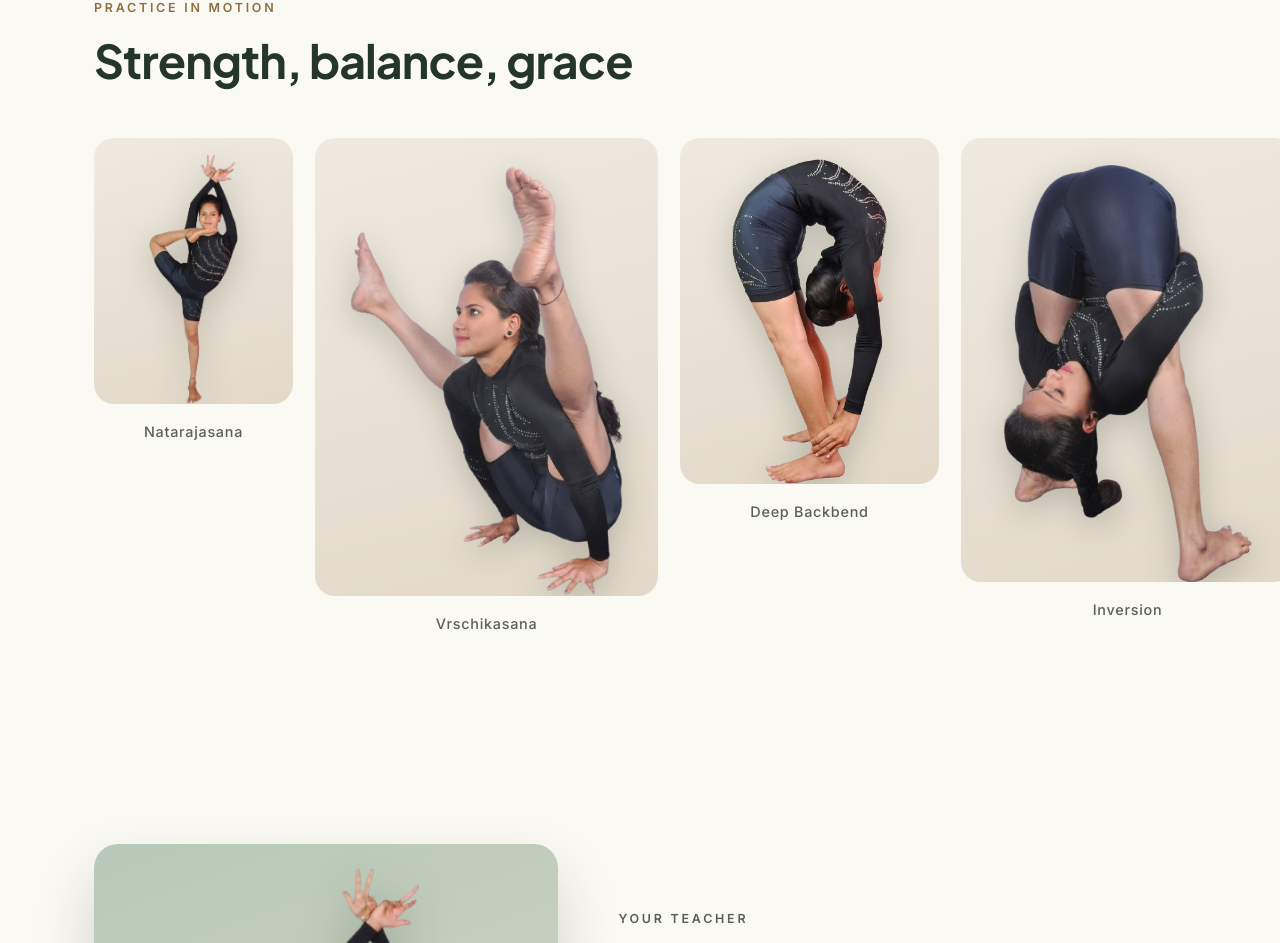
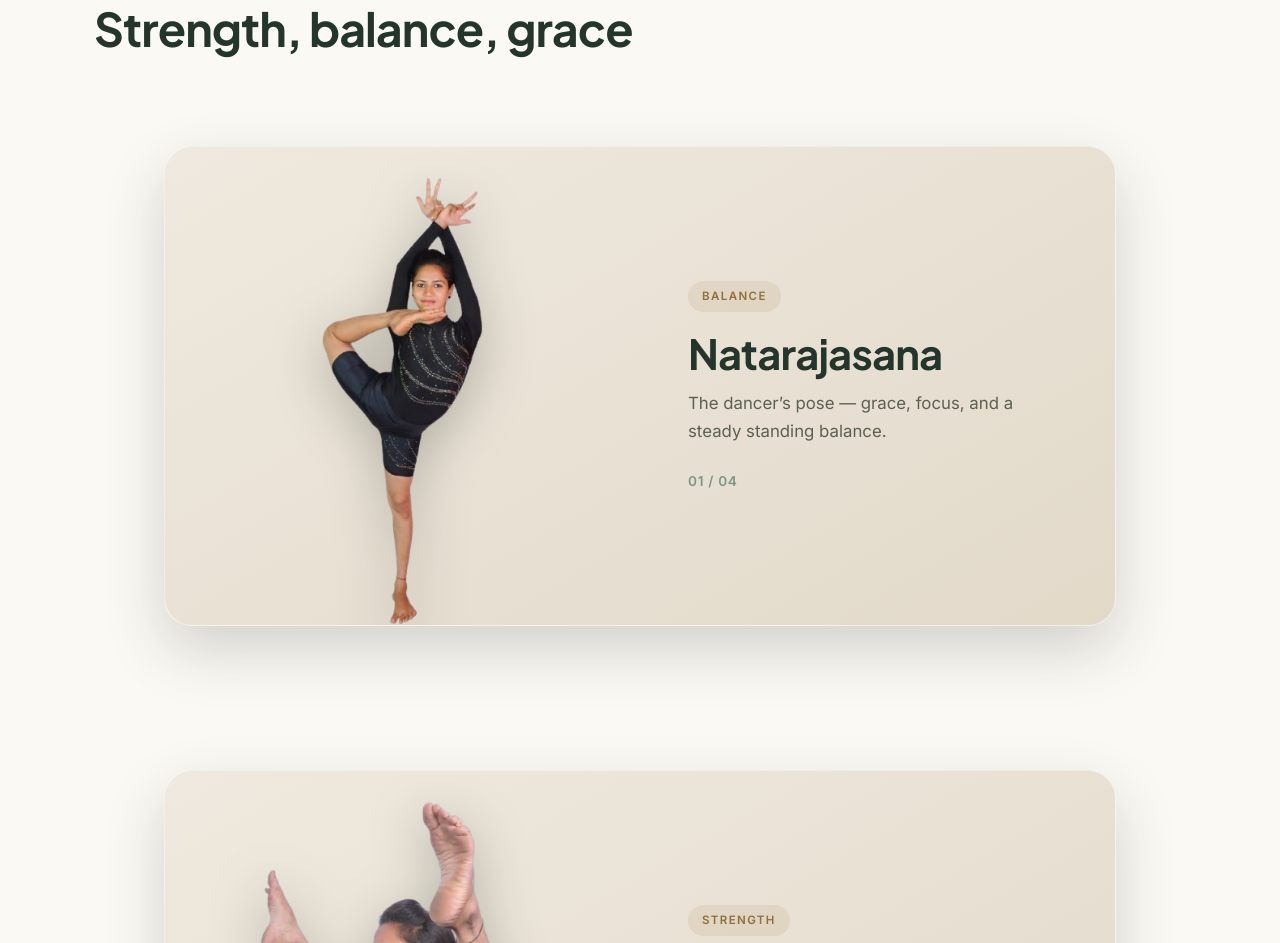
Before and after one commit to manjunathmb2/yoga-website, a Next.js app: page / in a window 1280 px wide. Shown: the part 1857-2800 px from the top of the page. Built offline with nearby package versions, Linux system fonts and the light colour scheme.

Commit message:
Update Gallery.jsx

```diff
--- a/components/Gallery.jsx
+++ b/components/Gallery.jsx
@@ -1,10 +1,10 @@
 import Reveal from './Reveal';
 
 const POSES = [
-  { src: '/poses/pose-standing.png', label: 'Natarajasana' },
-  { src: '/poses/pose-scorpion.png', label: 'Vrschikasana' },
-  { src: '/poses/pose-backbend.png', label: 'Deep Backbend' },
-  { src: '/poses/pose-inverted.png', label: 'Inversion' },
+  { src: '/poses/pose-standing.png', label: 'Natarajasana', tag: 'Balance', note: 'The dancer\u2019s pose \u2014 grace, focus, and a steady standing balance.' },
+  { src: '/poses/pose-scorpion.png', label: 'Vrschikasana', tag: 'Strength', note: 'The scorpion \u2014 deep backbend and control built over years of practice.' },
+  { src: '/poses/pose-backbend.png', label: 'Deep Backbend', tag: 'Flexibility', note: 'Opening the spine and chest with a slow, mindful backbend.' },
+  { src: '/poses/pose-inverted.png', label: 'Inversion', tag: 'Focus', note: 'Turning the world upside down \u2014 calm and clarity through inversion.' },
 ];
 
 export default function Gallery() {
@@ -15,43 +15,78 @@ export default function Gallery() {
           <p className="eyebrow">Practice in motion</p>
           <h2 className="section-title">Strength, balance, grace</h2>
         </Reveal>
-        <div className="pose-row">
-          {POSES.map((p) => (
-            <div className="pose-item" key={p.label}>
-              <div className="pose-card">
+      </div>
+
+      <div className="stack">
+        {POSES.map((p, i) => (
+          <div className="stack-item" key={p.label} style={{ top: `${90 + i * 26}px` }}>
+            <div className="stack-card">
+              <div className="card-media">
                 <img src={p.src} alt={p.label} loading="lazy" />
               </div>
-              <span className="pose-label">{p.label}</span>
+              <div className="card-copy">
+                <span className="card-tag">{p.tag}</span>
+                <h3>{p.label}</h3>
+                <p>{p.note}</p>
+                <span className="card-num">0{i + 1} / 0{POSES.length}</span>
+              </div>
             </div>
-          ))}
-        </div>
+          </div>
+        ))}
       </div>
+
       <style>{`
-        .gallery { background: var(--white); }
-        .section-title { font-size: clamp(2rem, 4vw, 2.9rem); color: var(--forest); margin-bottom: 52px; }
-        .pose-row {
-          display: grid; grid-template-columns: repeat(4, 1fr); gap: 22px;
+        .gallery { background: var(--white); padding-bottom: 60px; }
+        .section-title { font-size: clamp(2rem, 4vw, 2.9rem); color: var(--forest); margin-bottom: 20px; }
+
+        .stack { max-width: 1000px; margin: 0 auto; padding: 0 24px; }
+        .stack-item {
+          position: sticky;
+          height: 78vh;
+          display: flex; align-items: center;
         }
-        .pose-item { display: flex; flex-direction: column; align-items: center; gap: 16px; }
-        .pose-card {
-          width: 100%; aspect-ratio: 3/4; border-radius: 20px;
-          background: linear-gradient(165deg, var(--stone), var(--stone-dark));
+        .stack-card {
+          width: 100%;
+          background: linear-gradient(150deg, var(--stone), var(--stone-dark));
+          border-radius: 28px;
+          box-shadow: 0 24px 60px rgba(24,34,25,.18);
+          display: grid; grid-template-columns: 1fr 1fr;
+          overflow: hidden;
+          min-height: 60vh;
+          border: 1px solid rgba(255,255,255,.5);
+        }
+        .card-media {
           display: flex; align-items: flex-end; justify-content: center;
-          overflow: hidden; position: relative;
-          transition: transform .3s ease, box-shadow .3s ease;
+          padding: 20px 10px 0;
         }
-        .pose-card:hover { transform: translateY(-6px); box-shadow: 0 20px 40px rgba(24,34,25,.14); }
-        .pose-card img {
-          height: 94%; width: auto; object-fit: contain;
-          filter: drop-shadow(0 8px 16px rgba(24,34,25,.22));
+        .card-media img {
+          height: 100%; max-height: 56vh; width: auto; object-fit: contain;
+          filter: drop-shadow(0 14px 26px rgba(24,34,25,.28));
         }
-        .pose-label {
-          font-size: .9rem; letter-spacing: .05em; color: var(--ink-soft);
-          font-weight: 500; text-align: center;
+        .card-copy {
+          padding: 48px; display: flex; flex-direction: column; justify-content: center;
         }
-        @media (max-width: 820px) {
-          .pose-row { grid-template-columns: repeat(2, 1fr); gap: 18px; }
-          .section-title { margin-bottom: 36px; }
+        .card-tag {
+          align-self: flex-start;
+          font-size: .72rem; letter-spacing: .12em; text-transform: uppercase;
+          color: var(--brass-deep); background: rgba(176,141,87,.14);
+          padding: 6px 14px; border-radius: 100px; font-weight: 600; margin-bottom: 18px;
+        }
+        .card-copy h3 { font-size: clamp(1.8rem, 3.5vw, 2.6rem); color: var(--forest); margin-bottom: 14px; }
+        .card-copy p { color: var(--ink-soft); font-size: 1.05rem; max-width: 360px; margin-bottom: 24px; }
+        .card-num { font-size: .85rem; color: var(--eucalyptus); font-weight: 600; letter-spacing: .05em; }
+
+        @media (max-width: 760px) {
+          .stack-item { height: auto; min-height: 84vh; padding: 8px 0; }
+          .stack-card {
+            grid-template-columns: 1fr;
+            min-height: auto;
+          }
+          .card-media { padding: 28px 20px 0; }
+          .card-media img { max-height: 42vh; }
+          .card-copy { padding: 28px 28px 36px; text-align: center; }
+          .card-tag { align-self: center; }
+          .card-copy p { margin-left: auto; margin-right: auto; }
         }
       `}</style>
     </section>
```
